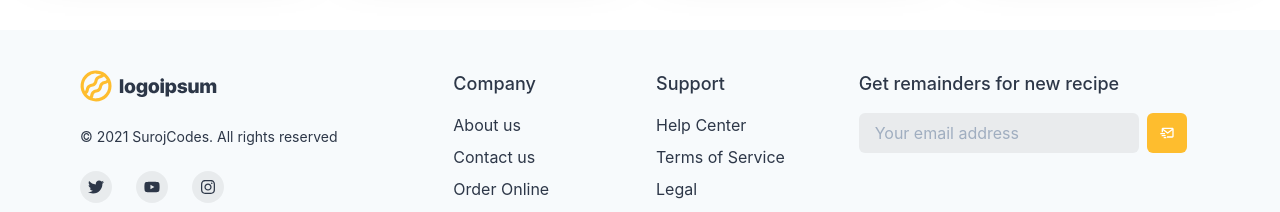
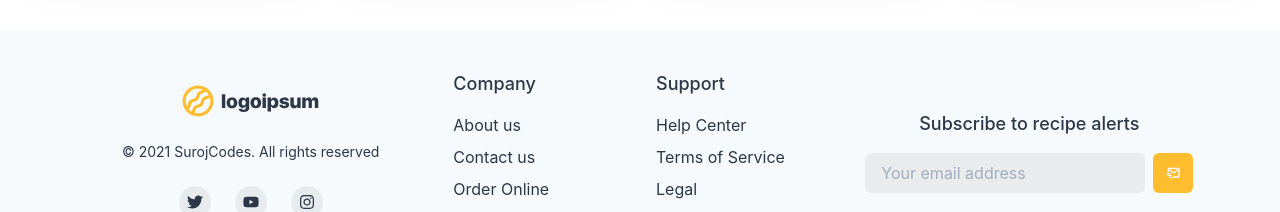
Before and after one commit to surojcodes/recipe, a Next.js app: page / in a window 1280 px wide. Shown: the part 1669-1881 px from the top of the page. Built offline with nearby package versions, Linux system fonts and the light colour scheme.

Commit message:
Footer Fix for mobile

```diff
--- a/components/Footer.tsx
+++ b/components/Footer.tsx
@@ -81,17 +81,26 @@ export default function Footer() {
 			bg={useColorModeValue('gray.50', 'gray.900')}
 			color={useColorModeValue('gray.700', 'gray.200')}
 		>
-			<Container as={Stack} maxW={'6xl'} py={10}>
+			<Container as={Stack} maxW={'6xl'} py={10} textAlign='center'>
 				<SimpleGrid
 					templateColumns={{ sm: '1fr 1fr', md: '2fr 1fr 1fr 2fr' }}
 					spacing={8}
 				>
-					<Stack spacing={6}>
-						<Box>
-							<Logo color={useColorModeValue('gray.700', 'white')} />
+					<Stack spacing={6} justify='center' align='center'>
+						<Box textAlign='center'>
+							<Logo
+								color={useColorModeValue('gray.700', 'white')}
+								display='block'
+								mx='auto'
+							/>
 						</Box>
 						<Text fontSize={'sm'}>© 2021 SurojCodes. All rights reserved</Text>
-						<Stack direction={'row'} spacing={6}>
+						<Stack
+							direction={'row'}
+							spacing={6}
+							justify='center'
+							align='center'
+						>
 							<SocialButton label={'Twitter'} href={'#'}>
 								<FaTwitter />
 							</SocialButton>
@@ -103,22 +112,22 @@ export default function Footer() {
 							</SocialButton>
 						</Stack>
 					</Stack>
-					<Stack align={'flex-start'}>
+					<Stack align={'flex-start'} display={{ base: 'none', md: 'flex' }}>
 						<ListHeader>Company</ListHeader>
 						<Link href={'#'}>About us</Link>
 						<Link href={'#'}>Contact us</Link>
 						<Link href={'#'}>Order Online</Link>
 						<Link href={'#'}>Recipies</Link>
 					</Stack>
-					<Stack align={'flex-start'}>
+					<Stack align={'flex-start'} display={{ base: 'none', md: 'flex' }}>
 						<ListHeader>Support</ListHeader>
 						<Link href={'#'}>Help Center</Link>
 						<Link href={'#'}>Terms of Service</Link>
 						<Link href={'#'}>Legal</Link>
 						<Link href={'#'}>Privacy Policy</Link>
 					</Stack>
-					<Stack align={'flex-start'}>
-						<ListHeader>Get remainders for new recipe</ListHeader>
+					<Stack justify='center' align='center'>
+						<ListHeader>Subscribe to recipe alerts</ListHeader>
 						<Stack direction={'row'}>
 							<Input
 								placeholder={'Your email address'}
```
